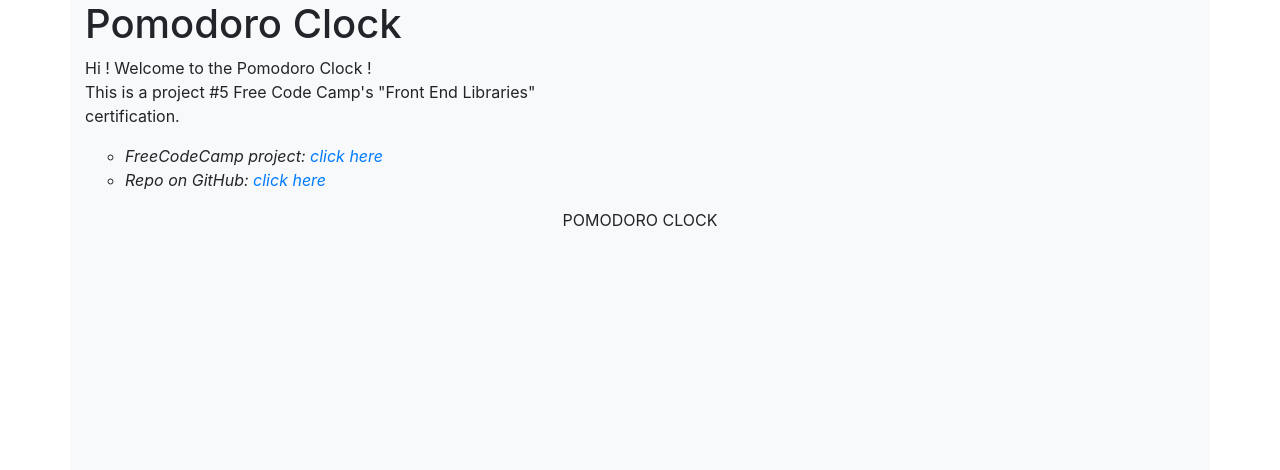
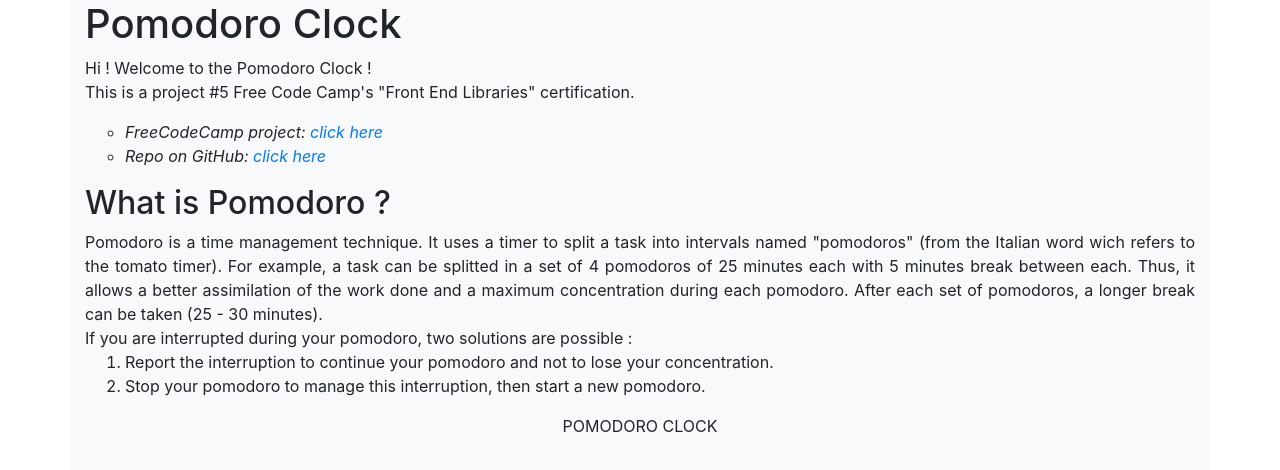
Before and after one commit to Airthee/pomodoro-clock, a React (Create React App) app: page / in a window 1280 px wide. Shown: the top 470 px of the page. Built offline with nearby package versions, Linux system fonts and the light colour scheme.

Commit message:
add a project description

```diff
--- a/src/App.js
+++ b/src/App.js
@@ -8,11 +8,24 @@
   render() {
     return (
       <Container className="bg-light" style={{minHeight: '100vh'}}>
-        <Row>
-          <Col md={6}>
-            <AppHeader />
-          </Col>
-        </Row>
+        <div>
+          <AppHeader />
+          <section>
+            <h2>What is Pomodoro ?</h2>
+            <p className="text-justify">
+              Pomodoro is a time management technique. It uses a timer to split a task into intervals named "pomodoros" (from
+              the Italian word wich refers to the tomato timer).
+              For example, a task can be splitted in a set of 4 pomodoros of 25 minutes each with 5 minutes break between each.
+              Thus, it allows a better assimilation of the work done and a maximum concentration during each pomodoro.
+              After each set of pomodoros, a longer break can be taken (25 - 30 minutes).<br />
+              If you are interrupted during your pomodoro, two solutions are possible :
+              <ol>
+                <li>Report the interruption to continue your pomodoro and not to lose your concentration.</li>
+                <li>Stop your pomodoro to manage this interruption, then start a new pomodoro.</li>
+              </ol>
+            </p>
+          </section>
+        </div>
         <Row className="justify-content-center">
           <Col md={6} className="text-center">
             <PomodoroClock />
--- a/src/components/AppHeader.js
+++ b/src/components/AppHeader.js
@@ -42,14 +42,14 @@
 
   render() {
     return (
-      <div>
+      <section>
         <h1>{data.projectName}</h1>
         <p>
           Hi ! Welcome to the {data.projectName} !<br/>
           This is a project #{data.projectNumber} Free Code Camp's "Front End Libraries" certification.<br/>
         </p>
         {this.renderLinks()}
-      </div>
+      </section>
     );
   }
 }
```
